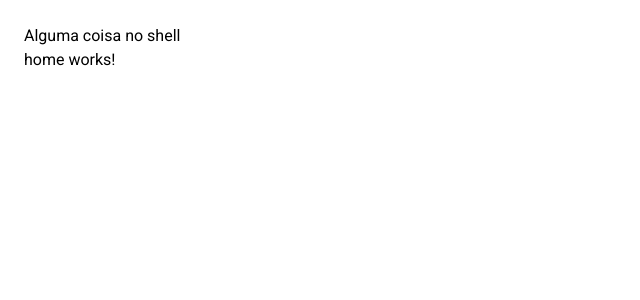
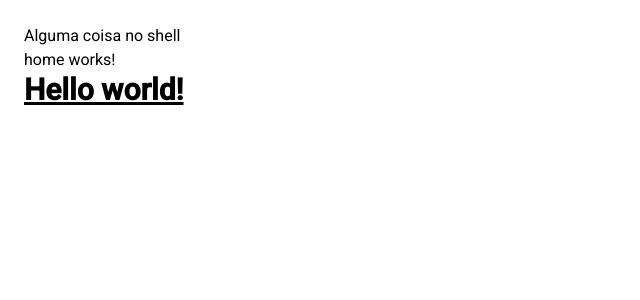
Before and after one commit to AngeloPre/web2, an Angular app in the folder web/: page / in a window 1280 px wide. Shown: the top 300 px of the page, without its empty margins (0-640 px from the left). Built offline with nearby package versions, Linux system fonts and the light colour scheme.

Commit message:
downgrade tailwind

```diff
--- a/web/angular.json
+++ b/web/angular.json
@@ -2,7 +2,8 @@
   "$schema": "./node_modules/@angular/cli/lib/config/schema.json",
   "version": 1,
   "cli": {
-    "packageManager": "npm"
+    "packageManager": "npm",
+    "analytics": false
   },
   "newProjectRoot": "projects",
   "projects": {
--- a/web/src/app/pages/home/home.component.html
+++ b/web/src/app/pages/home/home.component.html
@@ -1 +1,4 @@
 <p>home works!</p>
+<h1 class="text-3xl font-bold underline">
+  Hello world!
+</h1>
--- a/web/src/styles.css
+++ b/web/src/styles.css
@@ -1,4 +1,14 @@
 /* You can add global styles to this file, and also import other style files */
-@import "tailwindcss";
-html, body { height: 100%; }
-body { margin: 0; font-family: Roboto, "Helvetica Neue", sans-serif; }
+@tailwind base;
+@tailwind components;
+@tailwind utilities;
+
+html,
+body {
+  height: 100%;
+}
+
+body {
+  margin: 0;
+  font-family: Roboto, "Helvetica Neue", sans-serif;
+}
--- /dev/null
+++ b/web/tailwind.config.js
@@ -0,0 +1,10 @@
+/** @type {import('tailwindcss').Config} */
+module.exports = {
+  content: [
+    "./src/**/*.{html,ts}",
+  ],
+  theme: {
+    extend: {},
+  },
+  plugins: [],
+}
```
Also changed, not shown: web/package.json (+3 -4 lines), 2 other files (tests, documents, lock files or other folders).
